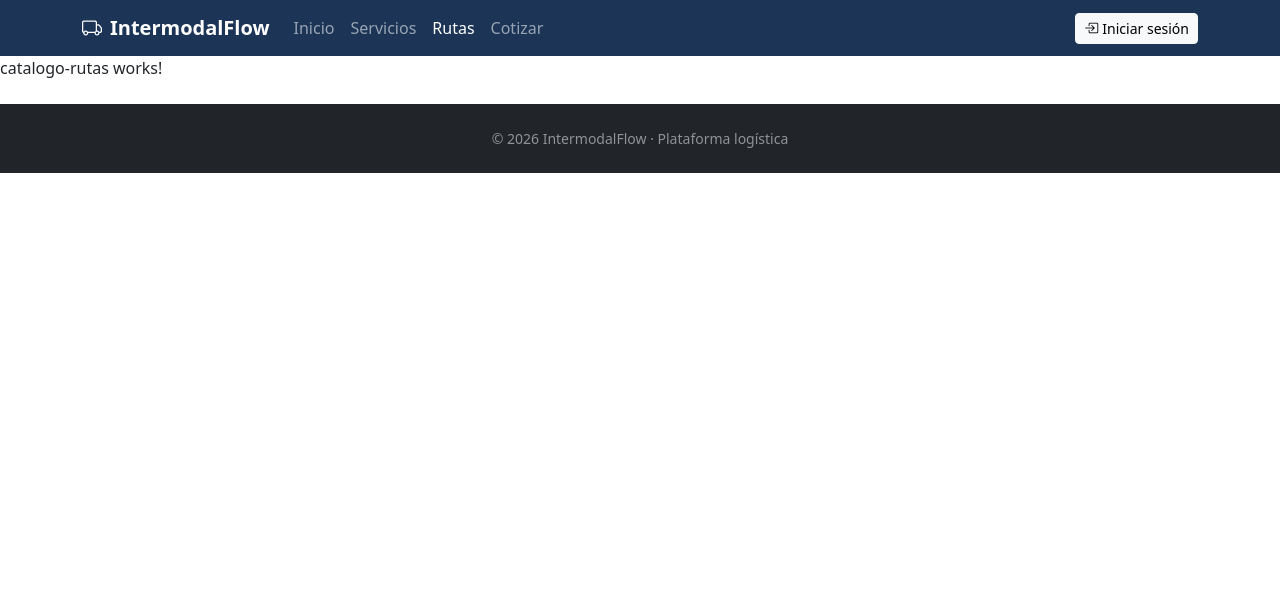
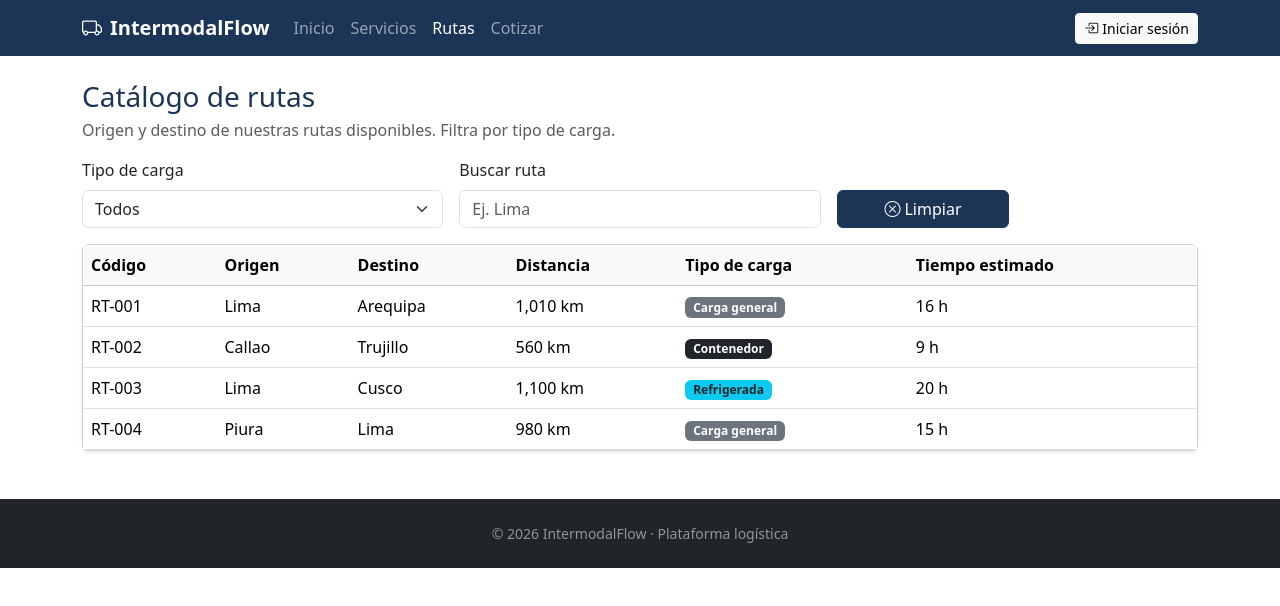
Before and after one commit to upc-grupo02-desarrollo-entorno-web/web_app_logistico, an Angular app: page /catalogo-rutas in a window 1280 px wide. Shown: the top 606 px of the page. Built offline with nearby package versions, Linux system fonts and the light colour scheme.

Commit message:
add catalogo de rutas

```diff
--- a/src/app/public/catalogo-rutas/catalogo-rutas.html
+++ b/src/app/public/catalogo-rutas/catalogo-rutas.html
@@ -1 +1,66 @@
-<p>catalogo-rutas works!</p>
+<main class="container py-4">
+  <h1 class="h3 mb-1 text-if-primary">Catálogo de rutas</h1>
+  <p class="text-muted">Origen y destino de nuestras rutas disponibles. Filtra por tipo de carga.</p>
+
+  <!-- Filtros -->
+  <div class="row g-3 align-items-end mb-3">
+    <div class="col-md-4">
+      <label class="form-label" for="rTipo">Tipo de carga</label>
+      <select class="form-select" id="rTipo" [(ngModel)]="filtroTipo">
+        <option value="">Todos</option>
+        <option>Carga general</option>
+        <option>Refrigerada</option>
+        <option>Contenedor</option>
+      </select>
+    </div>
+    <div class="col-md-4">
+      <label class="form-label" for="rBuscar">Buscar ruta</label>
+      <input type="text" class="form-control" id="rBuscar"
+             placeholder="Ej. Lima" [(ngModel)]="filtroBuscar">
+    </div>
+    <div class="col-md-2">
+      <button type="button" class="btn btn-if-primary w-100" (click)="limpiarFiltros()">
+        <i class="bi bi-x-circle me-1"></i>Limpiar
+      </button>
+    </div>
+  </div>
+
+  <!-- Tabla de rutas -->
+  <div class="card shadow-sm">
+    <div class="table-responsive">
+      <table class="table table-hover align-middle mb-0">
+        <thead class="table-light">
+          <tr>
+            <th>Código</th>
+            <th>Origen</th>
+            <th>Destino</th>
+            <th>Distancia</th>
+            <th>Tipo de carga</th>
+            <th>Tiempo estimado</th>
+          </tr>
+        </thead>
+        <tbody>
+          @for (ruta of rutasFiltradas(); track ruta.codigo) {
+            <tr>
+              <td>{{ ruta.codigo }}</td>
+              <td>{{ ruta.origen }}</td>
+              <td>{{ ruta.destino }}</td>
+              <td>{{ ruta.distancia }}</td>
+              <td>
+                <span class="badge" [ngClass]="ruta.badgeClass">{{ ruta.tipo }}</span>
+              </td>
+              <td>{{ ruta.tiempo }}</td>
+            </tr>
+          }
+          @if (rutasFiltradas().length === 0) {
+            <tr>
+              <td colspan="6" class="text-center text-muted py-3">
+                No se encontraron rutas con ese criterio.
+              </td>
+            </tr>
+          }
+        </tbody>
+      </table>
+    </div>
+  </div>
+</main>
--- a/src/app/public/catalogo-rutas/catalogo-rutas.ts
+++ b/src/app/public/catalogo-rutas/catalogo-rutas.ts
@@ -1,9 +1,65 @@
 import { Component } from '@angular/core';
+import { FormsModule } from '@angular/forms';
+import { NgClass } from '@angular/common';
+
+// Interfaz que define la estructura de cada ruta
+interface Ruta {
+  codigo: string;
+  origen: string;
+  destino: string;
+  distancia: string;
+  tipo: string;
+  badgeClass: string;
+  tiempo: string;
+}
 
 @Component({
   selector: 'app-catalogo-rutas',
-  imports: [],
+  imports: [FormsModule, NgClass],
   templateUrl: './catalogo-rutas.html',
   styleUrl: './catalogo-rutas.css',
 })
-export class CatalogoRutas {}
+export class CatalogoRutas {
+
+  filtroTipo = '';
+  filtroBuscar = '';
+
+  readonly rutas: Ruta[] = [
+    {
+      codigo: 'RT-001', origen: 'Lima',   destino: 'Arequipa',
+      distancia: '1,010 km', tipo: 'Carga general',
+      badgeClass: 'bg-secondary', tiempo: '16 h'
+    },
+    {
+      codigo: 'RT-002', origen: 'Callao', destino: 'Trujillo',
+      distancia: '560 km',   tipo: 'Contenedor',
+      badgeClass: 'bg-dark',            tiempo: '9 h'
+    },
+    {
+      codigo: 'RT-003', origen: 'Lima',   destino: 'Cusco',
+      distancia: '1,100 km', tipo: 'Refrigerada',
+      badgeClass: 'bg-info text-dark',  tiempo: '20 h'
+    },
+    {
+      codigo: 'RT-004', origen: 'Piura',  destino: 'Lima',
+      distancia: '980 km',   tipo: 'Carga general',
+      badgeClass: 'bg-secondary',       tiempo: '15 h'
+    }
+  ];
+
+  rutasFiltradas(): Ruta[] {
+    const buscar = this.filtroBuscar.toLowerCase();
+    return this.rutas.filter(r => {
+      const coincideTipo = !this.filtroTipo || r.tipo === this.filtroTipo;
+      const coincideBuscar = !buscar ||
+        r.origen.toLowerCase().includes(buscar) ||
+        r.destino.toLowerCase().includes(buscar);
+      return coincideTipo && coincideBuscar;
+    });
+  }
+
+  limpiarFiltros(): void {
+    this.filtroTipo = '';
+    this.filtroBuscar = '';
+  }
+}
```
